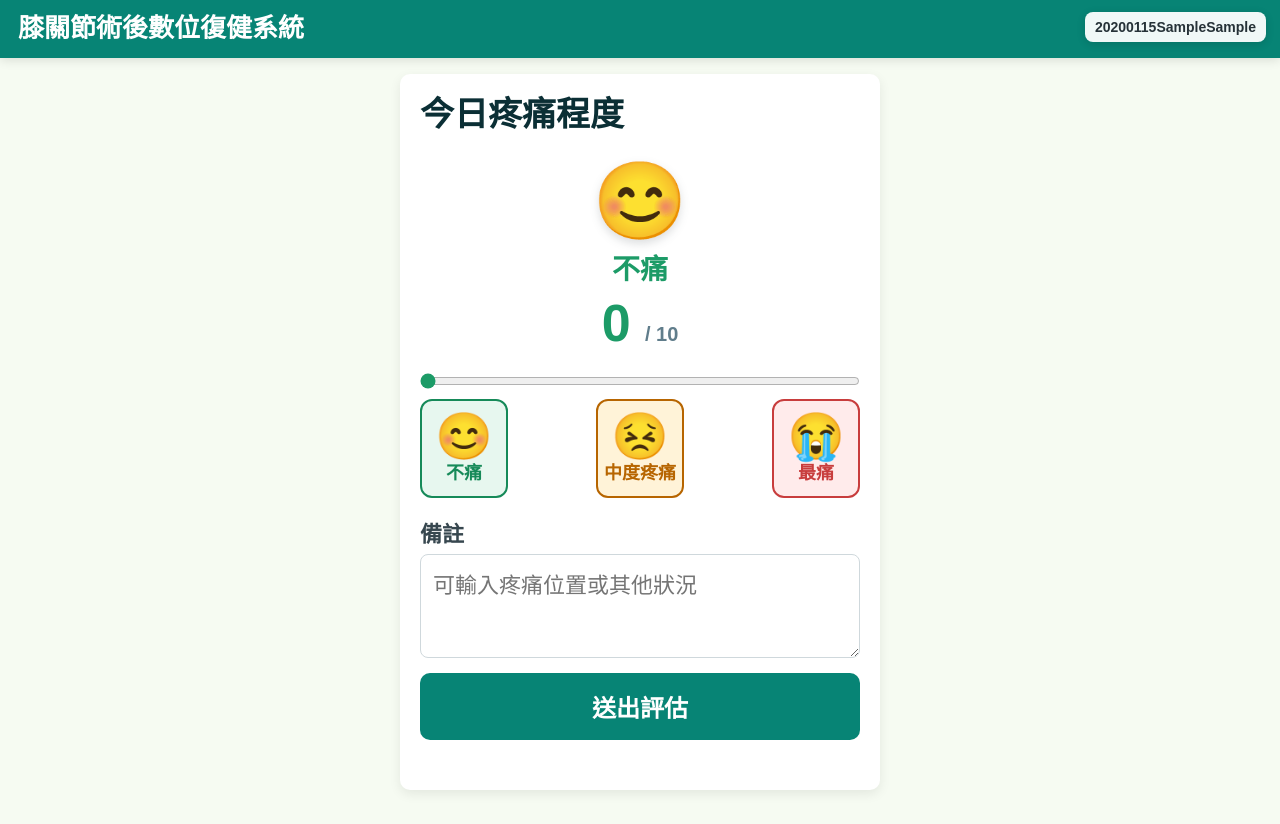
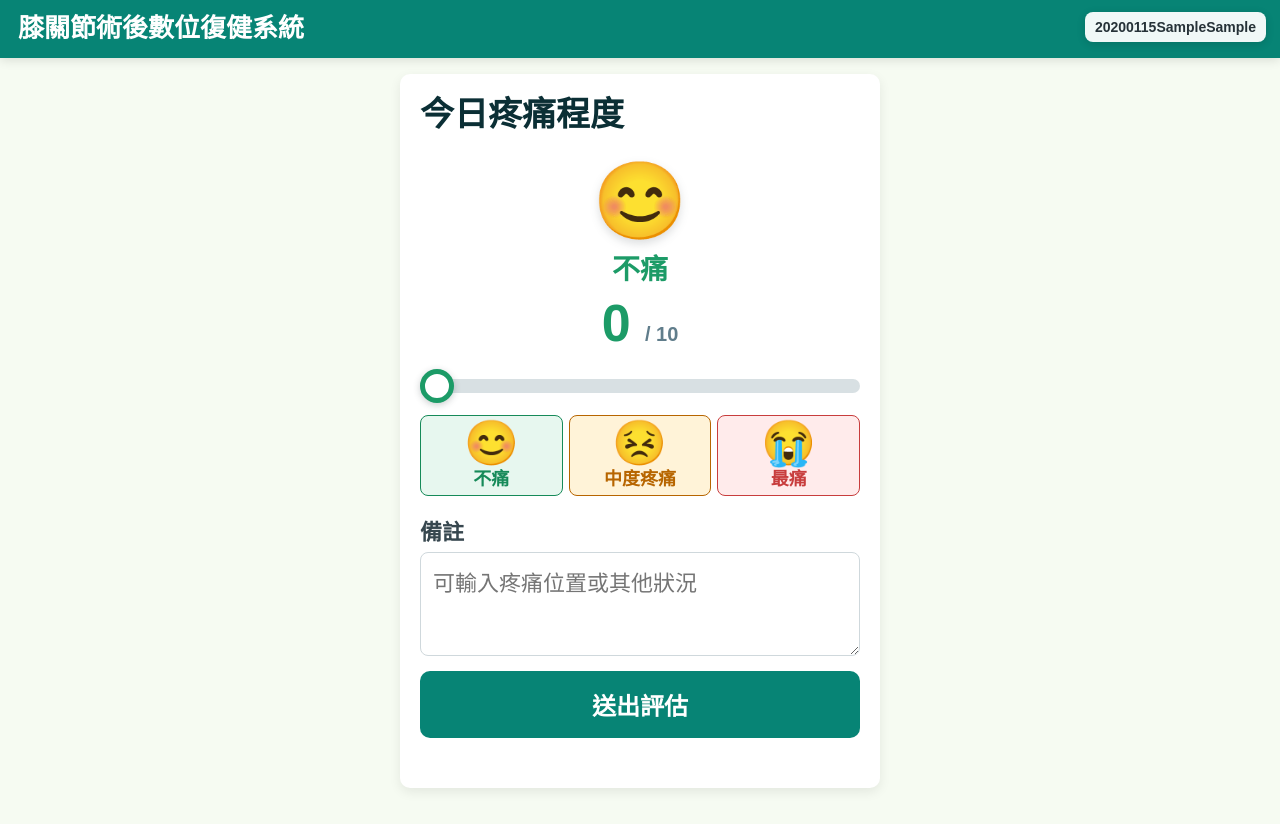
Before and after one commit to lch0222/TKA_Recovery, a website: page docs/index.html in a window 1280 px wide. Both pictures are taken after typing "2020-01-15", "Sample", "Sample" into the empty fields and a click on the button "登入". Drawn offline with Linux system fonts and the light colour scheme.

Commit message:
[frontEnd] fix bugssssss

```diff
--- a/docs/index.html
+++ b/docs/index.html
@@ -4,7 +4,7 @@
   <meta charset="UTF-8" />
   <meta name="viewport" content="width=device-width, initial-scale=1.0" />
   <title>TKA 術後數位復健系統</title>
-  <link rel="stylesheet" href="style.css" />
+  <link rel="stylesheet" href="style.css?v=20261013-3" />
 </head>
 
 <body>
@@ -61,13 +61,12 @@
             step="1"
             value="0"
             aria-label="今日疼痛程度，0 分不痛，10 分最痛"
-            oninput="updatePainScoreDisplay()"
           />
 
           <div class="vas-labels" aria-hidden="true">
-            <span class="pain-label pain-label-none"><b>😊</b>不痛</span>
-            <span class="pain-label pain-label-medium"><b>😣</b>中度疼痛</span>
-            <span class="pain-label pain-label-worst"><b>😭</b>最痛</span>
+            <span class="pain-label pain-label-none"><span class="pain-label-emoji">😊</span><span>不痛</span></span>
+            <span class="pain-label pain-label-medium"><span class="pain-label-emoji">😣</span><span>中度疼痛</span></span>
+            <span class="pain-label pain-label-worst"><span class="pain-label-emoji">😭</span><span>最痛</span></span>
           </div>
 
           <label for="painNote">備註</label>
@@ -111,7 +110,7 @@
       <button onclick="showPage('exercisePage')" class="primary-action">開始本次復健</button>
 
       <div class="quick-actions">
-        <button onclick="openPainAssessment()" class="secondary">疼痛評估</button>
+        <button id="openPainAssessmentButton" type="button" class="secondary">疼痛評估</button>
         <button onclick="showPage('motionPage')" class="secondary">手機角度量測</button>
         <button onclick="showPage('achievementPage')" class="secondary">查看紀錄</button>
         <button onclick="showPage('educationPage')" class="secondary">衛教資訊</button>
@@ -235,7 +234,7 @@
     </section>
 
   </div>
-  <script src="database-interface.js"></script>
-  <script src="script.js"></script>
+  <script src="database-interface.js?v=20261013-3"></script>
+  <script src="script.js?v=20261013-3"></script>
 </body>
 </html>
--- a/docs/script.js
+++ b/docs/script.js
@@ -166,7 +166,10 @@ function updatePainScoreDisplay() {
   painScoreDisplay.innerText = score;
   if (painEmoji) painEmoji.innerText = currentLevel.emoji;
   if (painLevelText) painLevelText.innerText = currentLevel.label;
-  if (painForm) painForm.style.setProperty("--pain-color", currentLevel.color);
+  if (painForm) {
+    painForm.style.setProperty("--pain-color", currentLevel.color);
+    painForm.style.setProperty("--pain-progress", `${score * 10}%`);
+  }
 }
 
 function openPainAssessment() {
@@ -1098,6 +1101,16 @@ function updateAchievement() {
   `;
 }
 
+const openPainAssessmentButton = document.getElementById("openPainAssessmentButton");
+const painScoreInput = document.getElementById("painScore");
+
+if (openPainAssessmentButton) {
+  openPainAssessmentButton.addEventListener("click", openPainAssessment);
+}
+if (painScoreInput) {
+  painScoreInput.addEventListener("input", updatePainScoreDisplay);
+}
+
 updateHome();
 updateAchievement();
 initAuthPage();
--- a/docs/style.css
+++ b/docs/style.css
@@ -134,6 +134,7 @@ h3 {
 
 .pain-form {
   --pain-color: #1c9b67;
+  --pain-progress: 0%;
   margin-top: 18px;
 }
 
@@ -172,35 +173,70 @@ h3 {
 }
 
 .pain-form input[type="range"] {
+  appearance: none;
+  -webkit-appearance: none;
+  display: block;
   width: 100%;
-  margin: 24px 0 10px;
-  accent-color: var(--pain-color);
+  height: 14px;
+  margin: 30px 0 22px;
+  border-radius: 999px;
+  outline: none;
+  background: linear-gradient(
+    to right,
+    var(--pain-color) 0%,
+    var(--pain-color) var(--pain-progress),
+    #d8e0e3 var(--pain-progress),
+    #d8e0e3 100%
+  );
+}
+
+.pain-form input[type="range"]::-webkit-slider-thumb {
+  appearance: none;
+  -webkit-appearance: none;
+  width: 34px;
+  height: 34px;
+  border: 5px solid var(--pain-color);
+  border-radius: 50%;
+  background: white;
+  box-shadow: 0 2px 7px rgba(38, 50, 56, 0.24);
+}
+
+.pain-form input[type="range"]::-moz-range-thumb {
+  width: 24px;
+  height: 24px;
+  border: 5px solid var(--pain-color);
+  border-radius: 50%;
+  background: white;
+  box-shadow: 0 2px 7px rgba(38, 50, 56, 0.24);
 }
 
 .vas-labels {
-  display: flex;
-  justify-content: space-between;
+  display: grid;
+  grid-template-columns: repeat(3, minmax(0, 1fr));
   gap: 6px;
   text-align: center;
 }
 
 .pain-label {
-  display: grid;
+  display: flex;
+  flex-direction: column;
+  align-items: center;
+  justify-content: center;
   box-sizing: border-box;
-  flex: 0 1 88px;
-  width: 88px;
   min-width: 0;
-  padding:12px 4px;
-  border: 2px solid currentColor;
-  border-radius: 12px;
+  padding: 5px 2px;
+  border: 1px solid currentColor;
+  border-radius: 8px;
   font-size: 18px;
   font-weight: 800;
   line-height: 1.25;
 }
 
-.pain-label b {
+.pain-label-emoji {
+  display: block;
   margin-bottom: 3px;
-  font-size: 46px;
+  font-family: "Apple Color Emoji", "Segoe UI Emoji", "Noto Color Emoji", sans-serif;
+  font-size: 44px;
   line-height: 1;
 }
 
```
